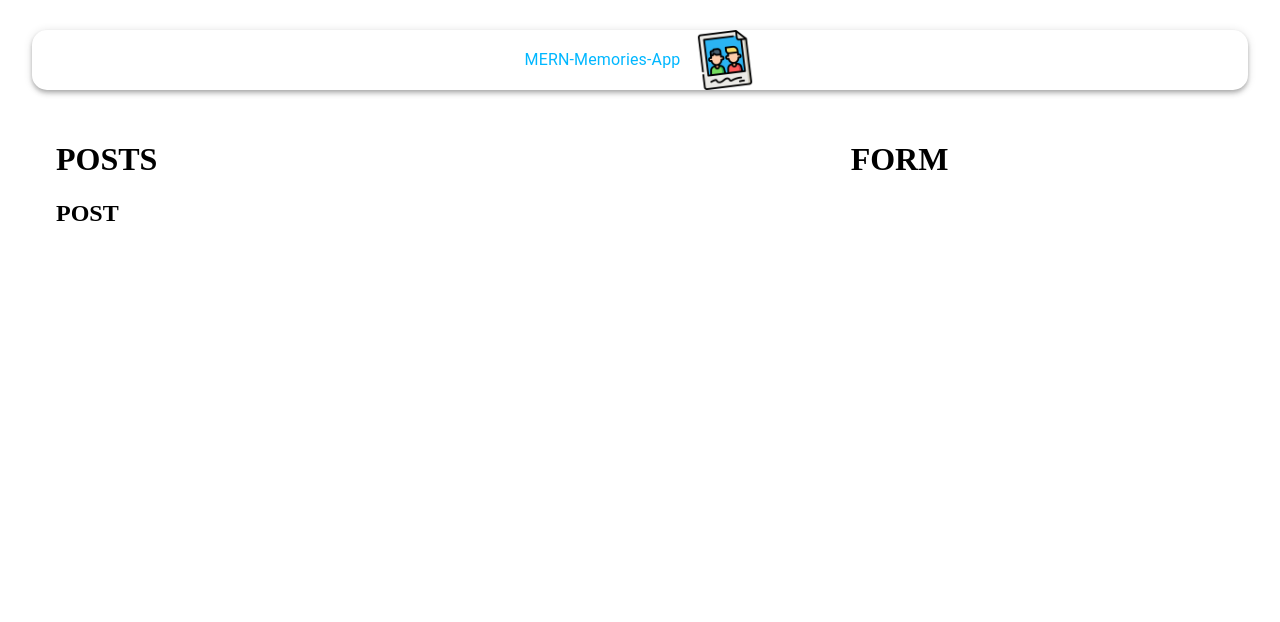
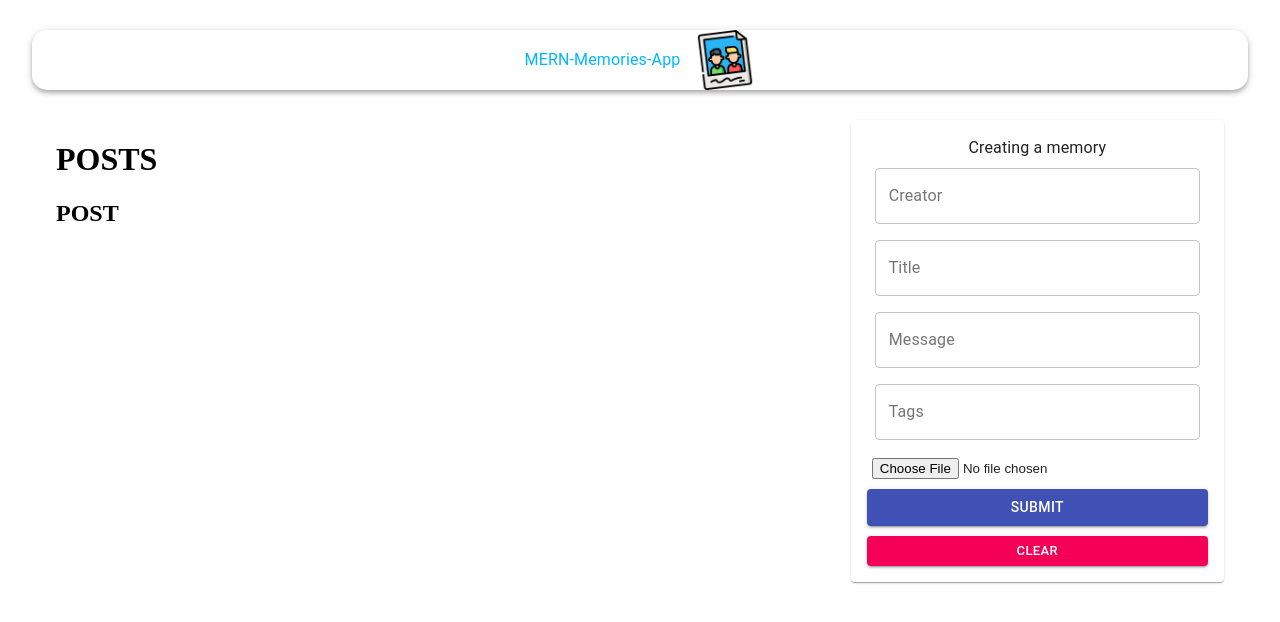
Before and after one commit to PratapTyagi/mern-memories-app, a React (Create React App) app: page / in a window 1280 px wide. Shown: the top 622 px of the page. Built offline with nearby package versions, Linux system fonts and the light colour scheme; no server answers.

Commit message:
Created a POST request through form

```diff
--- a/package.json
+++ b/package.json
@@ -2,13 +2,13 @@
   "name": "react-memories",
   "version": "0.1.0",
   "private": true,
+  "proxy": "http://localhost:8080",
   "dependencies": {
     "@material-ui/core": "^4.11.4",
     "@testing-library/jest-dom": "^5.12.0",
     "@testing-library/react": "^11.2.6",
     "@testing-library/user-event": "^12.8.3",
     "axios": "^0.21.1",
-    "image-file-to-base64-exif": "^1.0.3",
     "moment": "^2.29.1",
     "react": "^17.0.2",
     "react-dom": "^17.0.2",
--- a/src/Forms/Form.jsx
+++ b/src/Forms/Form.jsx
@@ -1,7 +1,105 @@
+import { useState } from "react";
+import { useDispatch } from "react-redux";
+import { createPosts } from "../actions/posts";
+
+import { TextField, Button, Typography, Paper } from "@material-ui/core";
+
 import useStyles from "./styles";
+
 const Form = () => {
   const classes = useStyles();
-  return <h1>FORM</h1>;
+
+  const [postData, setPostData] = useState({
+    creator: "",
+    title: "",
+    message: "",
+    tags: "",
+    selectedFile: "",
+  });
+  const dispatch = useDispatch();
+
+  const handleSubmit = (e) => {
+    e.preventDefault();
+    dispatch(createPosts(postData));
+  };
+
+  const clear = () => {};
+
+  return (
+    <Paper className={`${classes.paper} ${classes.root}`}>
+      <form
+        className={classes.form}
+        autoComplete="off"
+        noValidate
+        onSubmit={handleSubmit}
+      >
+        <Typography varient="h5">Creating a memory</Typography>
+        <TextField
+          name="creator"
+          variant="outlined"
+          label="Creator"
+          fullWidth
+          value={postData.creator}
+          onChange={(e) =>
+            setPostData({ ...postData, creator: e.target.value })
+          }
+        />
+        <TextField
+          name="title"
+          variant="outlined"
+          label="Title"
+          fullWidth
+          value={postData.title}
+          onChange={(e) => setPostData({ ...postData, title: e.target.value })}
+        />
+        <TextField
+          name="message"
+          variant="outlined"
+          label="Message"
+          fullWidth
+          value={postData.message}
+          onChange={(e) =>
+            setPostData({ ...postData, message: e.target.value })
+          }
+        />
+        <TextField
+          name="tags"
+          variant="outlined"
+          label="Tags"
+          fullWidth
+          value={postData.tags}
+          onChange={(e) => setPostData({ ...postData, tags: e.target.value })}
+        />
+
+        <div className={classes.fileInput}>
+          <input
+            type="file"
+            onChange={(e) =>
+              setPostData({ ...postData, selectedFile: e.target.value })
+            }
+          />
+        </div>
+        <Button
+          className={classes.buttonSubmit}
+          variant="contained"
+          color="primary"
+          type="submit"
+          fullWidth
+        >
+          Submit
+        </Button>
+        <Button
+          variant="contained"
+          color="secondary"
+          size="small"
+          fullWidth
+          onClick={clear}
+        >
+          Clear
+        </Button>
+      </form>
+    </Paper>
+  );
 };
 
 export default Form;
--- a/src/Posts/Posts.jsx
+++ b/src/Posts/Posts.jsx
@@ -1,7 +1,15 @@
 import Post from "./Post/Post";
+
+import { useSelector } from "react-redux";
+
 import useStyles from "./styles";
+
 const Posts = () => {
+  const posts = useSelector((state) => state.posts);
   const classes = useStyles();
+
+  console.log(posts);
+
   return (
     <>
       <h1>POSTS</h1>
--- a/src/actions/posts.js
+++ b/src/actions/posts.js
@@ -5,5 +5,16 @@ export const getPosts = () => async (dispatch) => {
     const { data } = await api.fetchPosts();
     const action = await { type: "FETCH_ALL", payload: data };
     dispatch(action);
-  } catch (error) {}
+  } catch (error) {
+    console.log(error.message);
+  }
 };
+
+export const createPosts = (post) => async (dispatch) => {
+  try {
+    const { data } = await api.createPost(post);
+    dispatch({ type: "CREATE", payload: data });
+  } catch (error) {
+    console.log(error.message);
+  }
+};
--- a/src/api/index.js
+++ b/src/api/index.js
@@ -2,6 +2,6 @@ import axios from "axios";
 
 const url = "http://localhost:8080/posts";
 
-export const fetchPosts = () => {
-  axios.get(url);
-};
+export const fetchPosts = () => axios.get(url);
+
+export const createPost = (newPost) => axios.post(url, newPost);
--- a/src/reducers/posts.js
+++ b/src/reducers/posts.js
@@ -3,7 +3,7 @@ export default (posts = [], action) => {
     case "FETCH-ALL":
       return action.payload;
     case "CREATE":
-      return action.payload;
+      return [...posts, action.payload];
 
     default:
       return posts;
```
Also changed, not shown: 1 other file (tests, documents, lock files or other folders).
